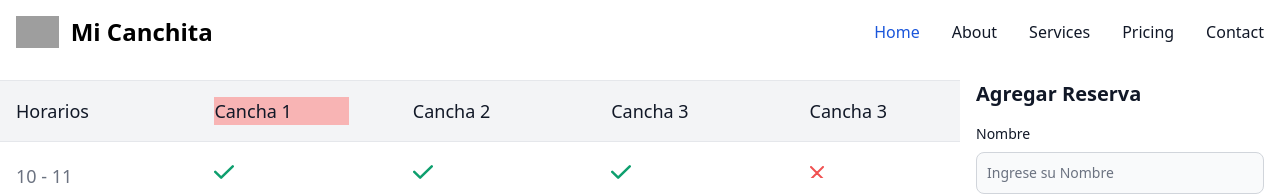
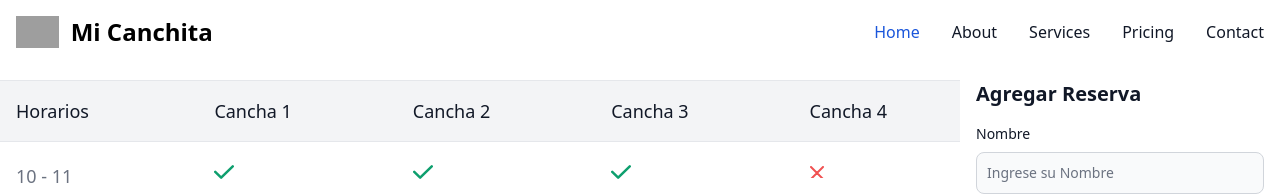
Before and after one commit to Alexx73/lab4_tp_front, a React (Vite) app: page / in a window 1280 px wide. Shown: the top 196 px of the page. Built offline with nearby package versions, Linux system fonts and the light colour scheme; grey boxes are pictures that could not be loaded.

Commit message:
axios agregado

```diff
--- a/package.json
+++ b/package.json
@@ -10,6 +10,7 @@
     "preview": "vite preview"
   },
   "dependencies": {
+    "axios": "^1.7.9",
     "flowbite-react": "^0.10.2",
     "react": "^18.3.1",
     "react-dom": "^18.3.1"
--- a/src/pages/Canchas.jsx
+++ b/src/pages/Canchas.jsx
@@ -8,13 +8,13 @@ function Canchas() {
             <div class="overflow-hidden min-w-max">
                 <div class="grid grid-cols-5 p-4 text-lg font-medium text-gray-900 bg-gray-100 border-t border-b border-gray-200 gap-x-16 dark:bg-gray-800 dark:border-gray-700 dark:text-white">
                     <div class="flex items-center">Horarios</div>
-                    <div class='bg-red-300' >Cancha 1</div>
+                    <div  >Cancha 1</div>
                     <div>Cancha 2</div>
                     <div>
                         Cancha 3
                     </div>
                     <div>
-                        Cancha 3
+                        Cancha 4
                     </div>
 
 
--- /dev/null
+++ b/src/pages/VerReservas.jsx
@@ -0,0 +1,9 @@
+import React from 'react'
+
+function VerReservas() {
+  return (
+    <div>VerReservas</div>
+  )
+}
+
+export default VerReservas
```
Also changed, not shown: 1 other file (tests, documents, lock files or other folders).
